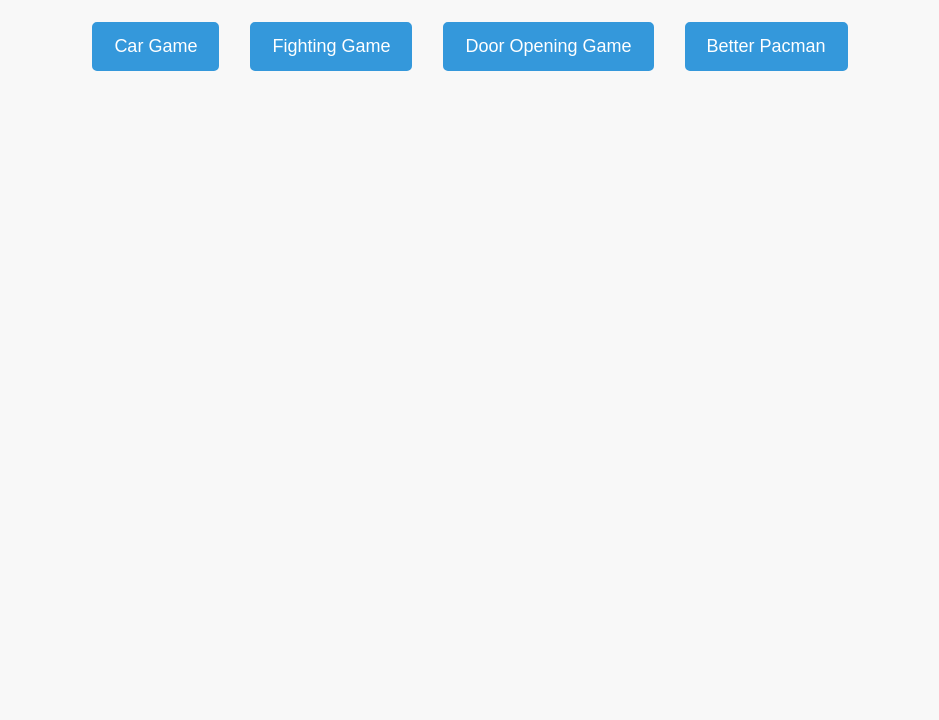
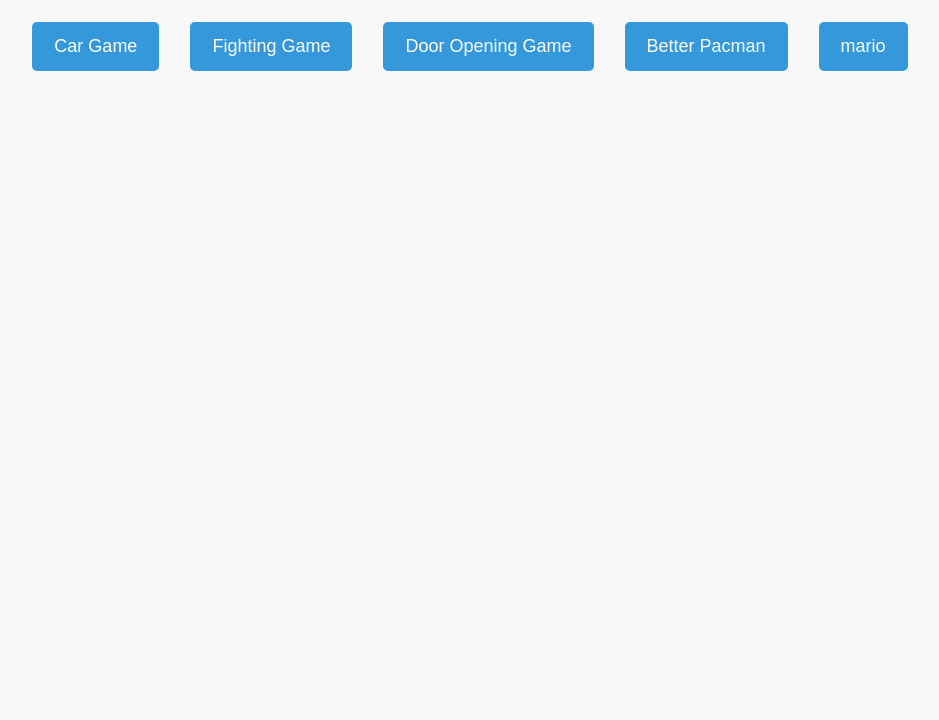
Before and after one commit to anik333999/games-to-play, a plain HTML site: page index.html in a window 1280 px wide. Shown: the part 80-800 px from the top of the page, without its empty margins (170-1109 px from the left). Drawn offline with Linux system fonts and the light colour scheme.

Commit message:
added mario

```diff
--- a/index.html
+++ b/index.html
@@ -58,6 +58,10 @@
         <a href="./pacman-main/pacman-main/index.html">
             <button>Better Pacman</button>
         </a>
+        <a href="./
+Mario Game/Mario Game/index.html">
+            <button>mario</button>
+        </a>
     </div>
     <audio autoplay loop>
         <source src="Geometry Dash Stereo Madness soundtrack.mp3">
```
